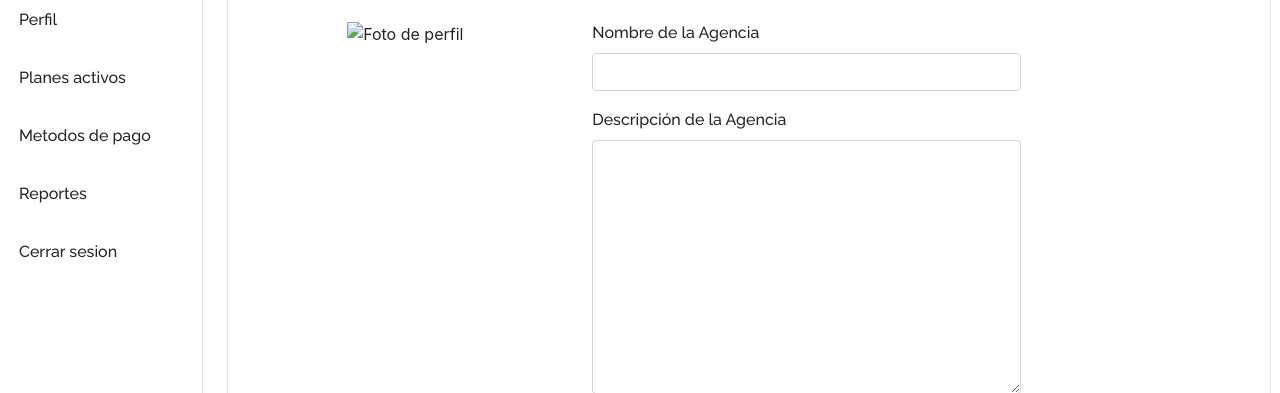
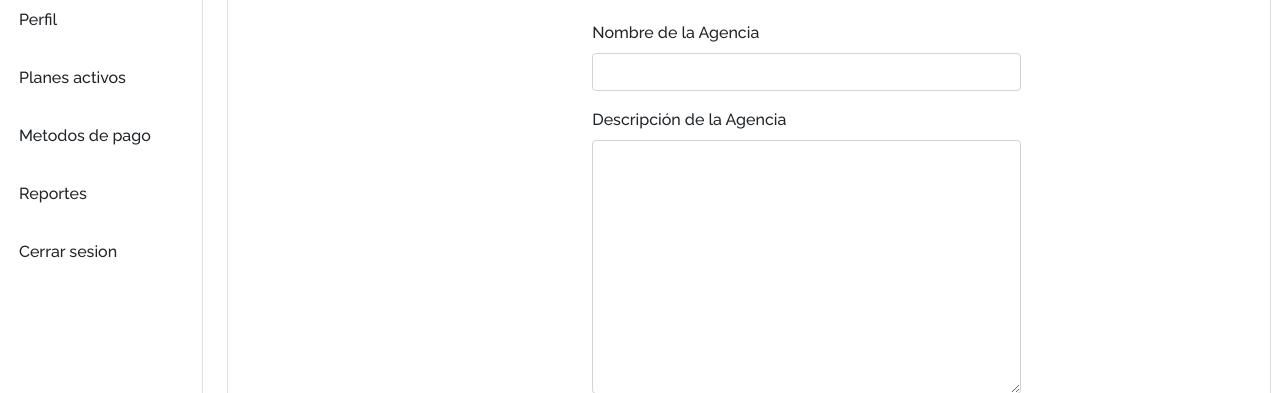
Before and after one commit to metodosformalesds/t5_mfds_2024, a Django app: template echeraritours/apps/appDashboard/templates/agencia/perfil.html in a window 1280 px wide. Shown: the part 136-529 px from the top of the page. Run offline with Django 5.2, Linux system fonts and the light colour scheme; the template is opened without the code that fills it: values that come from a table or form of the project are taken from there, others are empty; some libraries are stand-ins or nearby versions.

Commit message:
Elimine imagenes de dashboards

```diff
--- a/echeraritours/apps/appDashboard/templates/agencia/perfil.html
+++ b/echeraritours/apps/appDashboard/templates/agencia/perfil.html
@@ -29,7 +29,6 @@
                     {% endif %}
                     <div class="row">
                         <div class="col-md-4 text-center">
-                            <img src="{{ agencia.profile_image.url }}" alt="Foto de perfil" width="300" class="img-fluid">
                         </div>
                         <div class="col-md-8">
                             <form action="{% url 'agency_profile' %}" method="POST" enctype="multipart/form-data">
--- a/echeraritours/apps/appDashboard/templates/agencia/tours_dashboard.html
+++ b/echeraritours/apps/appDashboard/templates/agencia/tours_dashboard.html
@@ -27,7 +27,6 @@
                     <div class="col-lg-6 col-md-6 mb-4">
                         <a href="{% url 'detalle_tour' tour.id %}" class="card-link" style="text-decoration: none;">
                             <div class="card">
-                                <img src="{{ tour.tour_image.url }}" class="card-img-top" alt="{{ tour.title }}">
                                 <div class="card-body">
                                     <h5 class="font-weight-bold text-center">{{ tour.title }}</h5>
                                     <p class="text-muted">Desde <span class="span-echerari">{{ tour.start_date|date:"d M Y" }}</span> hasta <span class="span-echerari">{{ tour.end_date|date:"d M Y" }}</span></p>
```
